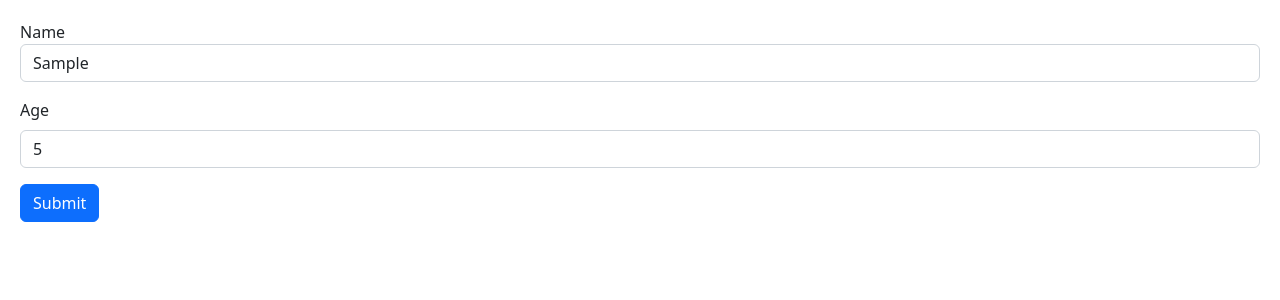
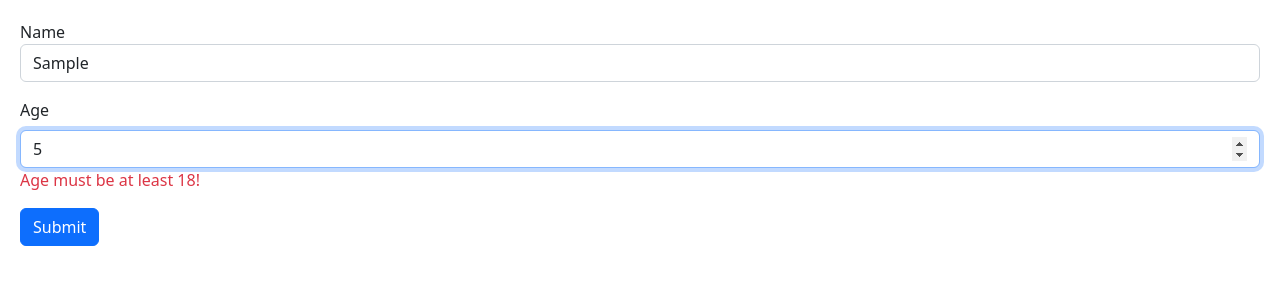
Before and after one commit to contacttokunal/react-basic, a React (Vite) app: page / in a window 1280 px wide. Both pictures are taken after typing "Sample", "5" into the empty fields and a click on the button "Submit". Shown: the top 300 px of the page. Built offline with nearby package versions, Linux system fonts and the light colour scheme.

Commit message:
Schema based validation with zod

```diff
--- a/package.json
+++ b/package.json
@@ -9,6 +9,7 @@
     "preview": "vite preview"
   },
   "dependencies": {
+    "@hookform/resolvers": "^3.1.0",
     "@types/styled-components": "^5.1.26",
     "bootstrap": "^5.2.3",
     "immer": "^10.0.1",
@@ -16,7 +17,8 @@
     "react-dom": "^18.2.0",
     "react-hook-form": "^7.43.9",
     "react-icons": "^4.8.0",
-    "styled-components": "^5.3.10"
+    "styled-components": "^5.3.10",
+    "zod": "^3.21.4"
   },
   "devDependencies": {
     "@types/react": "^18.0.28",
--- a/src/components/Form.tsx
+++ b/src/components/Form.tsx
@@ -1,17 +1,22 @@
-import React, { FormEvent, useState } from "react";
 import { useForm, FieldValues } from "react-hook-form";
+import { z } from "zod";
+import { zodResolver } from "@hookform/resolvers/zod";
 
-interface FormData {
-  name: string;
-  age: number;
-}
+const schema = z.object({
+  name: z.string().min(3, "Name must be three character!"),
+  age: z
+    .number({ invalid_type_error: "Age field is required!" })
+    .min(18, "Age must be at least 18!"),
+});
+
+type FormData = z.infer<typeof schema>;
 
 const Form = () => {
   const {
     register,
     handleSubmit,
     formState: { errors },
-  } = useForm<FormData>();
+  } = useForm<FormData>({ resolver: zodResolver(schema) });
 
   const OnSubmit = (data: FieldValues) => console.log(data);
 
@@ -22,29 +27,24 @@ const Form = () => {
           Name
         </label>
         <input
-          {...register("name", { required: true, minLength: 3 })}
+          {...register("name")}
           id="name"
           type="text"
           className="form-control"
         />
-        {errors.name?.type === "required" && (
-          <p className="text-danger">Name is required</p>
-        )}
-        {errors.name?.type === "minLength" && (
-          <p className="text-danger">Name is atleast three character</p>
-        )}
+        {errors.name && <p className="text-danger">{errors.name.message}</p>}
       </div>
       <div className="mb-3">
         <label htmlFor="age" className="form-label">
           Age
         </label>
         <input
-          {...register("age", { required: true })}
+          {...register("age", { valueAsNumber: true })}
           id="age"
           type="number"
           className="form-control"
         />
-        {errors.age?.type === "required" && <p>The age field is requied</p>}
+        {errors.age && <p className="text-danger">{errors.age.message}</p>}
       </div>
       <button className="btn btn-primary" type="submit">
         Submit
```
Also changed, not shown: 1 other file (tests, documents, lock files or other folders).
